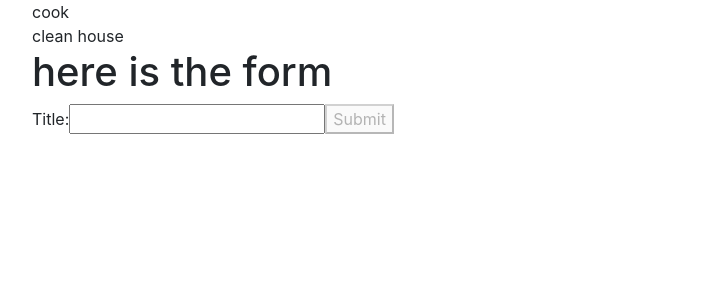
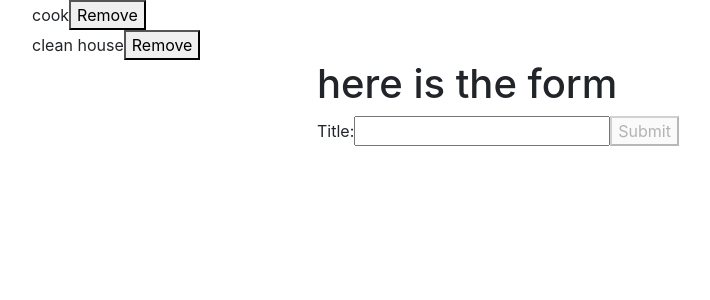
Before and after one commit to hungmuha/ReactTodoCodeTest, a React (Create React App) app: page / in a window 1280 px wide. Shown: the top 300 px of the page, without its empty margins (53-763 px from the left). Built offline with nearby package versions, Linux system fonts and the light colour scheme.

Commit message:
added delete task functionality and reset input as new task is added

```diff
--- a/src/App.js
+++ b/src/App.js
@@ -32,19 +32,24 @@ const App = () => {
   const handleNewtaskSubmit = event => {
     let newTask = new Task(newInput);
     setTasks([...TaskList,newTask]);
+    setNewInput('');
     event.preventDefault();
+  }
+  const removeTask = item => {
+    let newTaskList = tasks.filter(task => task.taskID !== item.taskID);
+    setTasks(newTaskList);
   }
 
 
   return (
-    <div className="container">
-      <TodoList list={tasks}/>
+    <section className="container">
+      <TodoList list={tasks} removeTask={removeTask}/>
       <CreateTodo
         inputValue={newInput}
         inputChange={handleInputChange}
         submitNewTask={handleNewtaskSubmit}
       />
-    </div>
+    </section>
   );
 };
 
--- a/src/components/CreateTodo.js
+++ b/src/components/CreateTodo.js
@@ -2,7 +2,8 @@ import React from 'react';
 
 const CreateTodo = ({inputChange,inputValue,submitNewTask}) => {
     return(
-        <div>
+        <div className="row justify-content-center">
+            <div className="col-sm-6 ">
                 <h1>here is the form</h1>
                 <form onSubmit={submitNewTask}>
                     <label htmlFor="title" >Title: </label>
@@ -17,6 +18,7 @@ const CreateTodo = ({inputChange,inputValue,submitNewTask}) => {
                     </button>
                 </form>
             </div>
+        </div>
     )
 }
 
--- a/src/components/Item.js
+++ b/src/components/Item.js
@@ -1,9 +1,10 @@
 import React from 'react';
 
-const Item = ({item}) => {
+const Item = ({item, removeTask}) => {
     return (
         <div>
             <span>{item.title}</span>
+            <button onClick={()=> removeTask(item)}>Remove</button>
         </div>
     )
 }
--- a/src/components/TodoList.js
+++ b/src/components/TodoList.js
@@ -1,12 +1,13 @@
 import React from 'react';
 import Item from './Item';
 
-const TodoList = ({list}) => {
+const TodoList = ({list, removeTask}) => {
     return list.map(item => {
         return(
             <Item
                 key = {item.taskID}
                 item = {item}
+                removeTask = {removeTask}
             />
         )
     })
```
Lines whose indentation alone changed are shown as unchanged.
